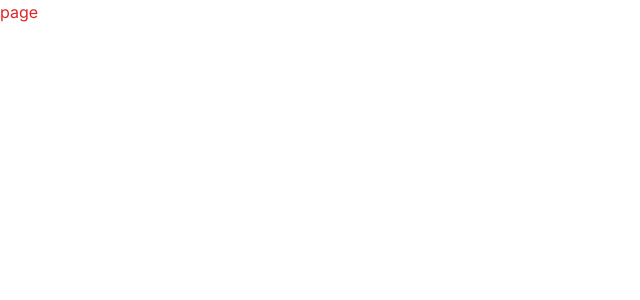
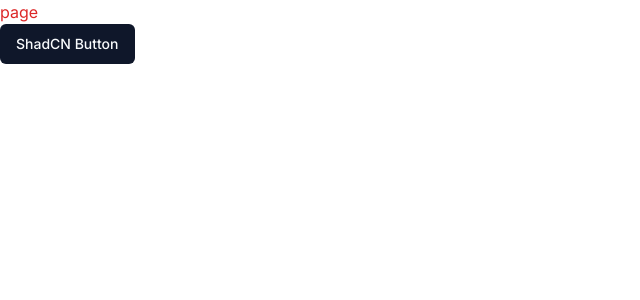
Before and after one commit to DhruvRajpoot/Crafter-AI, a Next.js app: page / in a window 1280 px wide. Shown: the top 300 px of the page, without its empty margins (0-640 px from the left). Built offline with nearby package versions, Linux system fonts and the light colour scheme.

Commit message:
installed shadcn/ui

```diff
--- a/app/globals.css
+++ b/app/globals.css
@@ -1,6 +1,12 @@
 @tailwind base;
 @tailwind components;
 @tailwind utilities;
+
+html,
+body,
+:root {
+  height: 100%;
+}
 
 @layer base {
   :root {
--- a/app/layout.tsx
+++ b/app/layout.tsx
@@ -5,8 +5,8 @@
 const inter = Inter({ subsets: ["latin"] });
 
 export const metadata: Metadata = {
-  title: "Create Next App",
-  description: "Generated by create next app",
+  title: "Crafter AI",
+  description: "AI powered content creation",
 };
 
 export default function RootLayout({
--- a/app/page.tsx
+++ b/app/page.tsx
@@ -1,9 +1,13 @@
-import React from 'react'
+import { Button } from "@/components/ui/button";
+import React from "react";
 
 const page = () => {
   return (
-    <div className='text-red-600'>page</div>
-  )
-}
+    <>
+      <div className="text-red-600">page</div>
+      <Button>ShadCN Button</Button>
+    </>
+  );
+};
 
-export default page
+export default page;
--- /dev/null
+++ b/components/ui/button.tsx
@@ -0,0 +1,56 @@
+import * as React from "react"
+import { Slot } from "@radix-ui/react-slot"
+import { cva, type VariantProps } from "class-variance-authority"
+
+import { cn } from "@/lib/utils"
+
+const buttonVariants = cva(
+  "inline-flex items-center justify-center whitespace-nowrap rounded-md text-sm font-medium ring-offset-background transition-colors focus-visible:outline-none focus-visible:ring-2 focus-visible:ring-ring focus-visible:ring-offset-2 disabled:pointer-events-none disabled:opacity-50",
+  {
+    variants: {
+      variant: {
+        default: "bg-primary text-primary-foreground hover:bg-primary/90",
+        destructive:
+          "bg-destructive text-destructive-foreground hover:bg-destructive/90",
+        outline:
+          "border border-input bg-background hover:bg-accent hover:text-accent-foreground",
+        secondary:
+          "bg-secondary text-secondary-foreground hover:bg-secondary/80",
+        ghost: "hover:bg-accent hover:text-accent-foreground",
+        link: "text-primary underline-offset-4 hover:underline",
+      },
+      size: {
+        default: "h-10 px-4 py-2",
+        sm: "h-9 rounded-md px-3",
+        lg: "h-11 rounded-md px-8",
+        icon: "h-10 w-10",
+      },
+    },
+    defaultVariants: {
+      variant: "default",
+      size: "default",
+    },
+  }
+)
+
+export interface ButtonProps
+  extends React.ButtonHTMLAttributes<HTMLButtonElement>,
+    VariantProps<typeof buttonVariants> {
+  asChild?: boolean
+}
+
+const Button = React.forwardRef<HTMLButtonElement, ButtonProps>(
+  ({ className, variant, size, asChild = false, ...props }, ref) => {
+    const Comp = asChild ? Slot : "button"
+    return (
+      <Comp
+        className={cn(buttonVariants({ variant, size, className }))}
+        ref={ref}
+        {...props}
+      />
+    )
+  }
+)
+Button.displayName = "Button"
+
+export { Button, buttonVariants }
--- a/package.json
+++ b/package.json
@@ -9,6 +9,7 @@
     "lint": "next lint"
   },
   "dependencies": {
+    "@radix-ui/react-slot": "^1.1.0",
     "@ts-morph/common": "^0.24.0",
     "class-variance-authority": "^0.7.0",
     "clsx": "^2.1.1",
```
Also changed, not shown: 1 other file (tests, documents, lock files or other folders).
